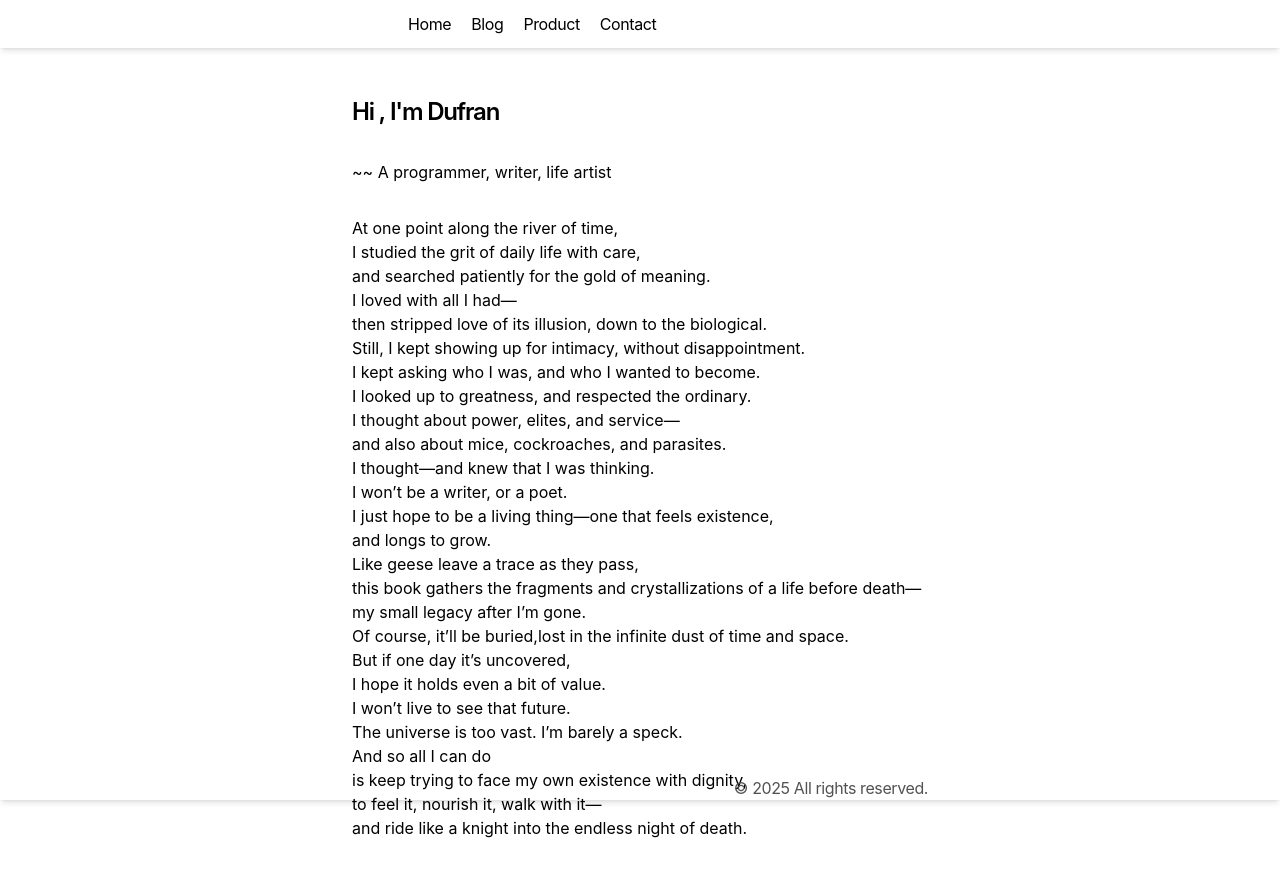
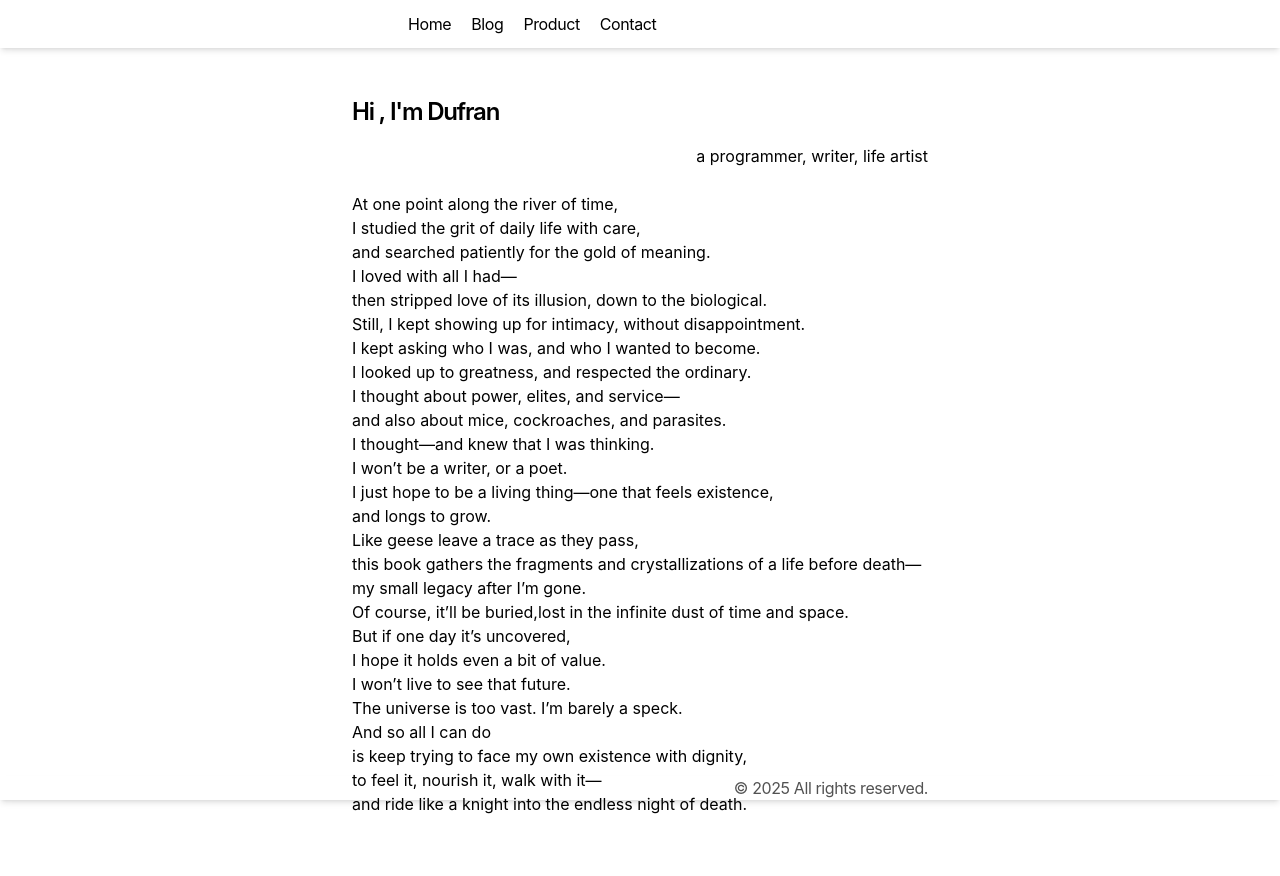
Before and after one commit to ak5695/blog-next, a Next.js app: page / in a window 1280 px wide. Shown: the top 876 px of the page. Built offline with nearby package versions, Linux system fonts and the light colour scheme.

Commit message:
fixed bugs

```diff
--- a/app/page.tsx
+++ b/app/page.tsx
@@ -30,11 +30,11 @@ and ride like a knight into the endless night of death.`;
 export default function Page() {
   return (
     <section>
-      <h1 className="mb-8 text-2xl font-semibold tracking-tighter">
+      <h1 className="mb-4 text-2xl font-semibold tracking-tighter">
         Hi&nbsp;,&nbsp;I'm&nbsp;Dufran
       </h1>
-      <p className="mb-4">{`~~ A programmer, writer, life artist`}</p>
-      <div className="my-8" style={{ whiteSpace: "pre-wrap" }}>
+      <p className="text-right">{`a programmer, writer, life artist`}</p>
+      <div className="my-6" style={{ whiteSpace: "pre-wrap" }}>
         {poem}
         {/* <BlogPosts /> */}
       </div>
```
